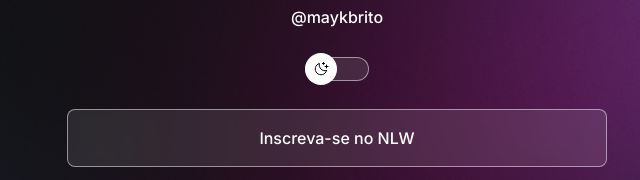
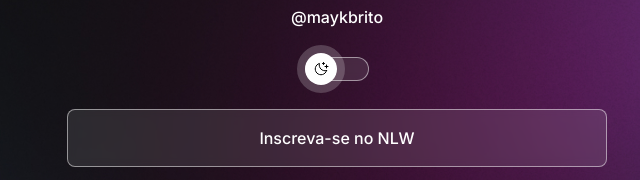
Before and after one commit to hertzrafael/DevLinks, a plain HTML site: page index.html in a window 1280 px wide. In both pictures the pointer is over the button 624 px from the left and 288 px from the top of the page. Shown: the part 219-399 px from the top of the page, 303-943 px from the left. Drawn offline with nearby package versions, Linux system fonts and the light colour scheme.

Commit message:
added a outline property to toggler theme button

```diff
--- a/css/style.css
+++ b/css/style.css
@@ -79,6 +79,10 @@
     transform: translateY(-50%);
 
     animation: slide-back 0.4s forwards;
+}
+
+#switch button:hover {
+    outline: 8px solid var(--social-color-hover);
 }
 
 .light #switch button {
```
